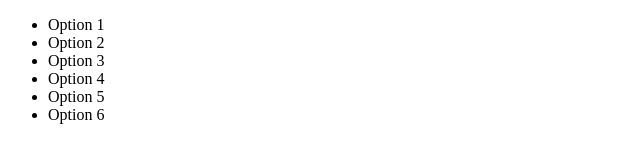
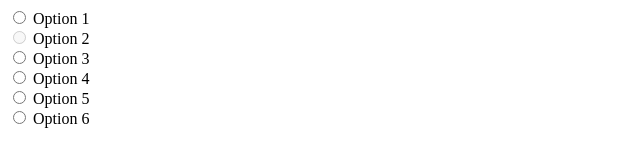
Before and after one commit to acciojob/radio-list-Rudranil8, a website: page main.html in a window 1280 px wide. Shown: the whole page, without its empty margins (0-640 px from the left). Drawn offline with Linux system fonts and the light colour scheme.

Commit message:
created a submission

```diff
--- a/main.html
+++ b/main.html
@@ -10,14 +10,14 @@
 	<!-- the entire body must be written by student -->
     <script type="text/javascript" src="./script.js">
 </script>
-<ul type=dis>
-	<li id="x">Option 1</li>
-	<li id="y">Option 2</li>
-	<li id="x">Option 3</li>
-	<li id="y">Option 4</li>
-	<li id="x">Option 5</li>
-	<li id="y">Option 6</li>
-</ul>
+	<form>
+		<input type="radio" name="option" id="option1" class="y"> Option 1 <br>
+		<input type="radio" name="option" id="option2" class="x" disabled> Option 2 <br>
+		<input type="radio" name="option" id="option3" class="y"> Option 3 <br>
+		<input type="radio" name="option" id="option4" class="x"> Option 4 <br>
+		<input type="radio" name="option" id="option5" class="y"> Option 5 <br>
+		<input type="radio" name="option" id="option6" class="x"> Option 6 <br>
+	</form>
 </body>
 
 </html>
--- a/script.js
+++ b/script.js
@@ -1 +1 @@
-let z=document.querySelector("x");
+let x=document.querySelector("#x");
--- a/styles.css
+++ b/styles.css
@@ -1,4 +1,6 @@
-/*  your css code here. If applicable */
-li{
-	type:circle;
+.y{
+	color: black;
 }
+.x{
+	color: red;
+}
```
